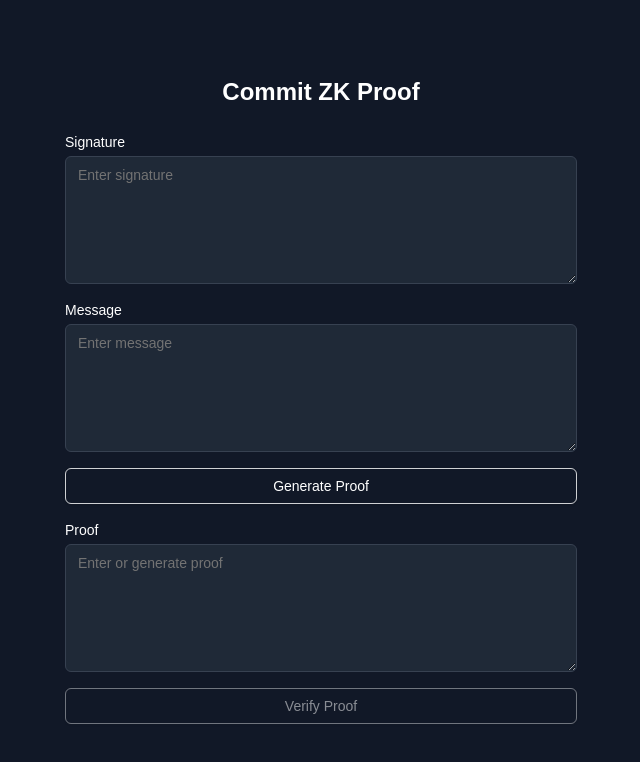
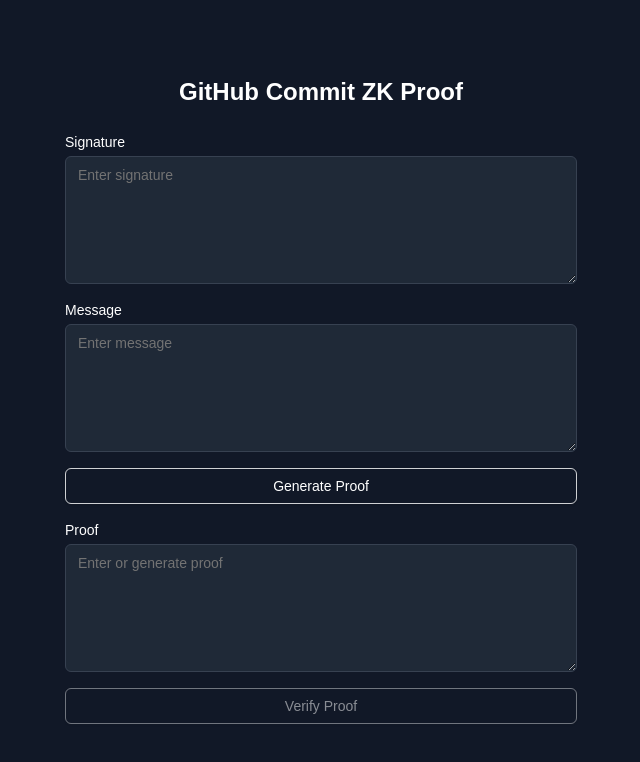
Before and after one commit to YoubetDao/zk-code, a Next.js app in the folder zk-code/: page /claim in a window 1280 px wide. Shown: the top 762 px of the page, without its empty margins (319-959 px from the left). Built offline with nearby package versions, Linux system fonts and the light colour scheme.

Commit message:
feat: some titles

```diff
--- a/zk-code/app/claim/page.tsx
+++ b/zk-code/app/claim/page.tsx
@@ -57,7 +57,7 @@
 
   return (
     <div className="min-h-screen flex flex-col items-center justify-center bg-gray-900 text-white p-6">
-      <h1 className="text-2xl font-bold mb-6">Commit ZK Proof</h1>
+      <h1 className="text-2xl font-bold mb-6">GitHub Commit ZK Proof</h1>
 
       <div className="w-full max-w-lg space-y-4">
         <div>
--- a/zk-code/app/page.tsx
+++ b/zk-code/app/page.tsx
@@ -61,7 +61,7 @@
 
   return (
     <div className="min-h-screen flex flex-col items-center justify-center bg-gray-900 text-white p-6">
-      <h1 className="text-2xl font-bold mb-4">GitHub Commits Verifier</h1>
+      <h1 className="text-2xl font-bold mb-4">GitHub Commits Fetcher</h1>
 
       <div className="mb-4 w-full max-w-lg">
         <Input
```
